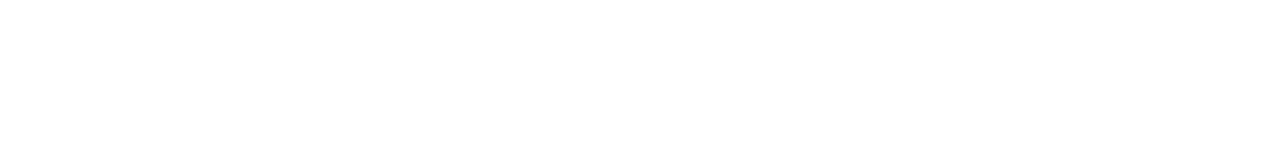
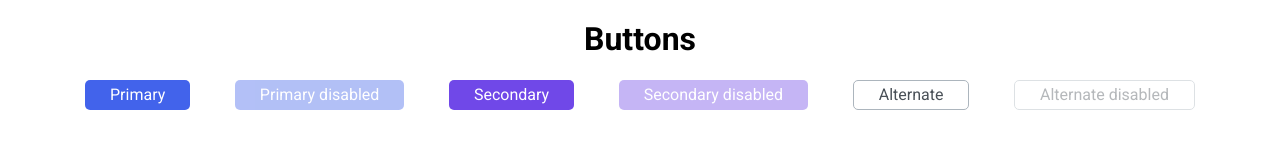
Before and after one commit to js-tasks-ru/htmlcss-20231027_nikita-yudin, a website: page 03-lection1/01-button/index.html in a window 1280 px wide. Drawn offline with Linux system fonts and the light colour scheme.

Commit message:
Лекция-01. домашка 4

```diff
--- a/03-lection1/01-button/button.css
+++ b/03-lection1/01-button/button.css
@@ -1 +1,71 @@
-/* Стилизация кнопки */
+.container {
+    align-items: center;
+}
+h1 {
+    text-align: center;
+}
+.button__wrapper {
+    display: flex;
+    justify-content: space-between;
+}
+button {
+    padding: 5px 25px;
+    border-radius: 5px;
+    color: white;
+    cursor: pointer;
+    border: none;
+    transition: opacity 200ms ease-in-out, background 200ms ease-in-out;
+}
+button:active {
+    color: black;
+    transition: color 200ms ease-in-out;
+}
+.one {
+    background: #4263EB;
+}
+.one:hover {
+    background: #2342C0;
+}
+.cursor {
+    cursor: not-allowed;
+}
+.two {
+    background: #4263EB;
+    opacity: 0.4;
+}
+.two:hover{
+    background: #4263EB;
+    opacity: 0.1;
+}
+.three {
+    background: #7048E8;
+}
+.three:hover {
+    background: #5028C6;
+}
+.four {
+    background: #7048E8;
+    opacity: 0.4;
+}
+.four:hover {
+    opacity: 0.1;
+}
+.five {
+    background: white;
+    color: #495057;
+    border: 1px solid #ACB5BD;
+}
+.five:hover {
+    background: white;
+    color: #495057;
+    border-color: #212429;
+}
+.six {
+    background: white;
+    color:  #495057;
+    border: 1px solid #ACB5BD;
+    opacity: 0.4;
+}
+.six:hover {
+    opacity: 0.1;
+}
--- a/03-lection1/01-button/index.html
+++ b/03-lection1/01-button/index.html
@@ -1,11 +1,23 @@
 <!DOCTYPE html>
 <!-- Страница с кнопкой -->
-<html lang="ru">
+<html lang="eng">
     <head>
         <link rel="stylesheet" href="../../assets/css/main.css">
         <link rel="stylesheet" href="./button.css">
+        <link rel="stylesheet" href="/assets/css/main.css">
+        <link rel="stylesheet" href="/assets/css/normalize.css">
     </head>
     <body>
-
+        <h1>Buttons</h1>
+            <div class="container bottons_group">
+                <div class="button__wrapper">
+                    <button class="one">Primary</button>
+                    <button class="two cursor">Primary disabled</button>
+                    <button class="three">Secondary</button>
+                    <button class="four cursor">Secondary disabled</button>
+                    <button class="five">Alternate</button>
+                    <button class="six cursor">Alternate disabled</button>
+                </div>
+        </div>
     </body>
 </html>
```
